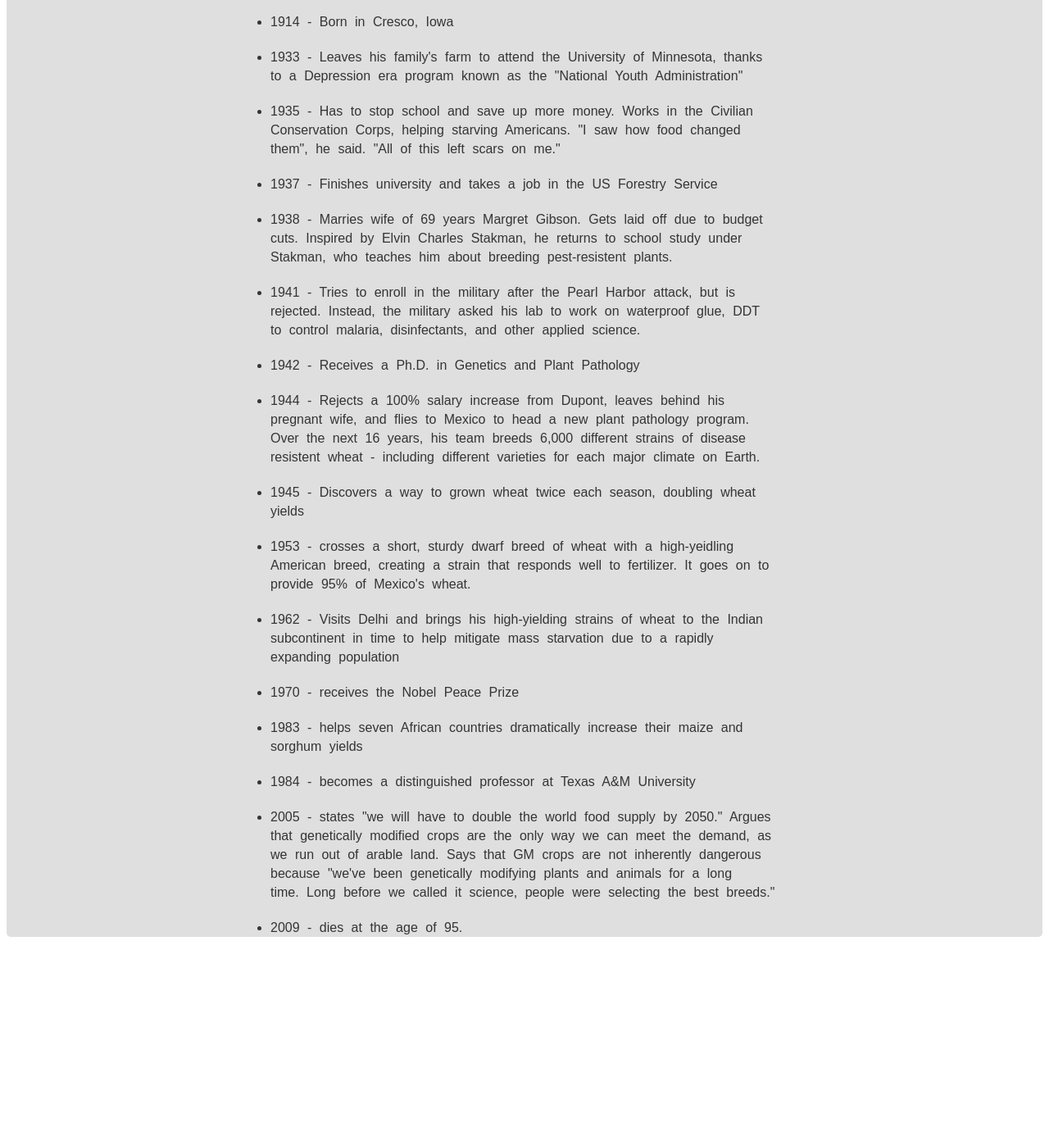
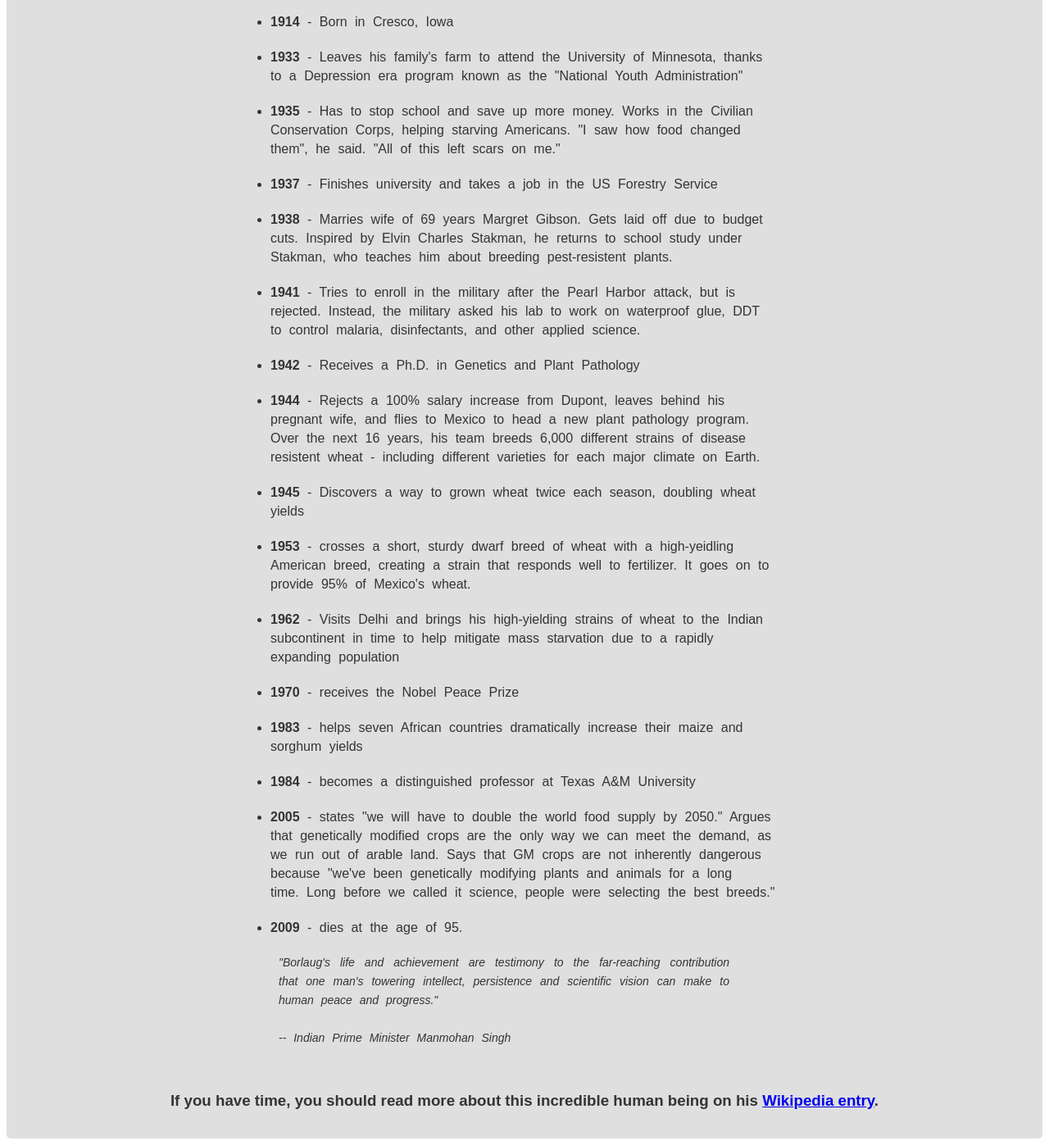
Before and after one commit to Thanseeeh/Tribute-Page, a plain HTML site: page index.html in a window 1280 px wide. Shown: the part 1025-2417 px from the top of the page at 82% size. Before the commit the page ends 2188 px from the top, so only its background shows below. Drawn offline with Linux system fonts and the light colour scheme.

Commit message:
footer created and Tribute Page completed

```diff
--- a/index.html
+++ b/index.html
@@ -22,28 +22,33 @@
                 <h3>Here's a time line of Dr. Borlaug's life:</h3>
                 <div class="list">
                     <ul>
-                        <li style="margin-bottom: 20px;">1914 - Born in Cresco, Iowa</li>
-                        <li style="margin-bottom: 20px;">1933 - Leaves his family's farm to attend the University of Minnesota, thanks<br> to a Depression era program known as the "National Youth Administration"</li>
-                        <li style="margin-bottom: 20px;">1935 - Has to stop school and save up more money. Works in the Civilian<br> Conservation Corps, helping starving Americans. "I saw how food changed<br> them", he said. "All of this left scars on me."</li>
-                        <li style="margin-bottom: 20px;">1937 - Finishes university and takes a job in the US Forestry Service</li>
-                        <li style="margin-bottom: 20px;">1938 - Marries wife of 69 years Margret Gibson. Gets laid off due to budget<br> cuts. Inspired by Elvin Charles Stakman, he returns to school study under<br> Stakman, who teaches him about breeding pest-resistent plants.</li>
-                        <li style="margin-bottom: 20px;">1941 - Tries to enroll in the military after the Pearl Harbor attack, but is<br> rejected. Instead, the military asked his lab to work on waterproof glue, DDT<br> to control malaria, disinfectants, and other applied science.</li>
-                        <li style="margin-bottom: 20px;">1942 - Receives a Ph.D. in Genetics and Plant Pathology</li>
-                        <li style="margin-bottom: 20px;">1944 - Rejects a 100% salary increase from Dupont, leaves behind his<br> pregnant wife, and flies to Mexico to head a new plant pathology program.<br> Over the next 16 years, his team breeds 6,000 different strains of disease<br> resistent wheat - including different varieties for each major climate on Earth.</li>
-                        <li style="margin-bottom: 20px;">1945 - Discovers a way to grown wheat twice each season, doubling wheat<br> yields</li>
-                        <li style="margin-bottom: 20px;">1953 - crosses a short, sturdy dwarf breed of wheat with a high-yeidling<br> American breed, creating a strain that responds well to fertilizer. It goes on to<br> provide 95% of Mexico's wheat.</li>
-                        <li style="margin-bottom: 20px;">1962 - Visits Delhi and brings his high-yielding strains of wheat to the Indian<br> subcontinent in time to help mitigate mass starvation due to a rapidly<br> expanding population</li>
-                        <li style="margin-bottom: 20px;">1970 - receives the Nobel Peace Prize</li>
-                        <li style="margin-bottom: 20px;">1983 - helps seven African countries dramatically increase their maize and<br> sorghum yields</li>
-                        <li style="margin-bottom: 20px;">1984 - becomes a distinguished professor at Texas A&M University</li>
-                        <li style="margin-bottom: 20px;">2005 - states "we will have to double the world food supply by 2050." Argues<br> that genetically modified crops are the only way we can meet the demand, as<br> we run out of arable land. Says that GM crops are not inherently dangerous<br> because "we've been genetically modifying plants and animals for a long<br> time. Long before we called it science, people were selecting the best breeds."</li>
-                        <li style="margin-bottom: 20px;">2009 - dies at the age of 95.</li>
+                        <li style="margin-bottom: 20px;"><strong>1914</strong> - Born in Cresco, Iowa</li>
+                        <li style="margin-bottom: 20px;"><strong>1933</strong> - Leaves his family's farm to attend the University of Minnesota, thanks<br> to a Depression era program known as the "National Youth Administration"</li>
+                        <li style="margin-bottom: 20px;"><strong>1935</strong> - Has to stop school and save up more money. Works in the Civilian<br> Conservation Corps, helping starving Americans. "I saw how food changed<br> them", he said. "All of this left scars on me."</li>
+                        <li style="margin-bottom: 20px;"><strong>1937</strong> - Finishes university and takes a job in the US Forestry Service</li>
+                        <li style="margin-bottom: 20px;"><strong>1938</strong> - Marries wife of 69 years Margret Gibson. Gets laid off due to budget<br> cuts. Inspired by Elvin Charles Stakman, he returns to school study under<br> Stakman, who teaches him about breeding pest-resistent plants.</li>
+                        <li style="margin-bottom: 20px;"><strong>1941</strong> - Tries to enroll in the military after the Pearl Harbor attack, but is<br> rejected. Instead, the military asked his lab to work on waterproof glue, DDT<br> to control malaria, disinfectants, and other applied science.</li>
+                        <li style="margin-bottom: 20px;"><strong>1942</strong> - Receives a Ph.D. in Genetics and Plant Pathology</li>
+                        <li style="margin-bottom: 20px;"><strong>1944</strong> - Rejects a 100% salary increase from Dupont, leaves behind his<br> pregnant wife, and flies to Mexico to head a new plant pathology program.<br> Over the next 16 years, his team breeds 6,000 different strains of disease<br> resistent wheat - including different varieties for each major climate on Earth.</li>
+                        <li style="margin-bottom: 20px;"><strong>1945</strong> - Discovers a way to grown wheat twice each season, doubling wheat<br> yields</li>
+                        <li style="margin-bottom: 20px;"><strong>1953</strong> - crosses a short, sturdy dwarf breed of wheat with a high-yeidling<br> American breed, creating a strain that responds well to fertilizer. It goes on to<br> provide 95% of Mexico's wheat.</li>
+                        <li style="margin-bottom: 20px;"><strong>1962</strong> - Visits Delhi and brings his high-yielding strains of wheat to the Indian<br> subcontinent in time to help mitigate mass starvation due to a rapidly<br> expanding population</li>
+                        <li style="margin-bottom: 20px;"><strong>1970</strong> - receives the Nobel Peace Prize</li>
+                        <li style="margin-bottom: 20px;"><strong>1983</strong> - helps seven African countries dramatically increase their maize and<br> sorghum yields</li>
+                        <li style="margin-bottom: 20px;"><strong>1984</strong> - becomes a distinguished professor at Texas A&M University</li>
+                        <li style="margin-bottom: 20px;"><strong>2005</strong> - states "we will have to double the world food supply by 2050." Argues<br> that genetically modified crops are the only way we can meet the demand, as<br> we run out of arable land. Says that GM crops are not inherently dangerous<br> because "we've been genetically modifying plants and animals for a long<br> time. Long before we called it science, people were selecting the best breeds."</li>
+                        <li style="margin-bottom: 20px;"><strong>2009</strong> - dies at the age of 95.</li>
                     </ul>
+                    <div class="para">
+                        <p>"Borlaug's life and achievement are testimony to the far-reaching contribution that one man's towering intellect, persistence and scientific vision can make to human peace and progress."<br><br>
+
+                            -- Indian Prime Minister Manmohan Singh</p>
+                    </div>
                 </div>
             </div>
         </main>
         <footer>
-
+            <h3>If you have time, you should read more about this incredible human being on his <a href="https://en.wikipedia.org/wiki/Norman_Borlaug">Wikipedia entry</a>.</h3>
         </footer>
     </div>
 </body>
--- a/tribute_page.css
+++ b/tribute_page.css
@@ -50,3 +50,9 @@
     word-spacing: 5px;
     line-height: 23px;
 }
+.para {
+    font-size: 14px;
+    width: 550px;
+    padding-left: 50px;
+    font-style: italic;
+}
```
